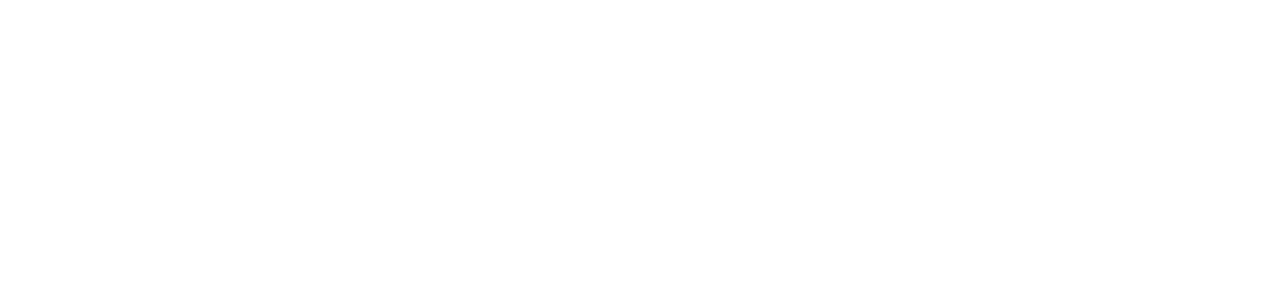
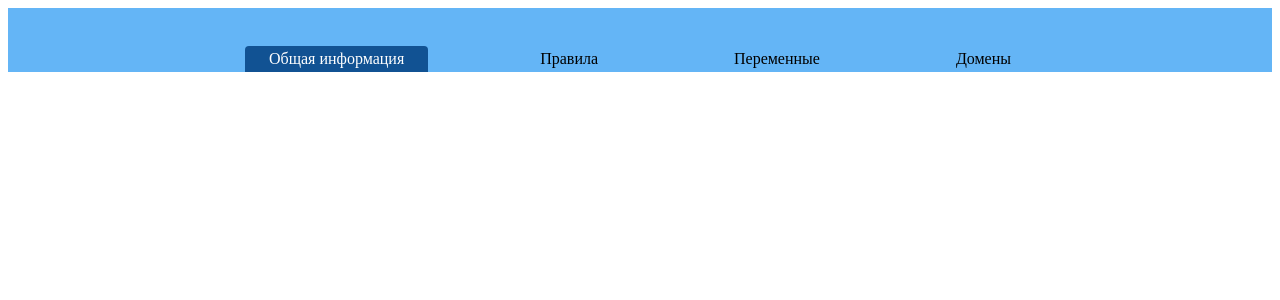
Before and after one commit to Daniil-Solo/ExpertSystemOnReact, a React (Create React App) app: page / in a window 1280 px wide. Shown: the top 300 px of the page. Built offline with nearby package versions, Linux system fonts and the light colour scheme.

Commit message:
add tabs for top menu

```diff
--- a/src/App.js
+++ b/src/App.js
@@ -1,7 +1,11 @@
+import TopMenu from "./components/TopMenu";
+import React from "react";
+
 function App() {
+  const [currentTabIndex, setCurrentTabIndex] = React.useState(0);
   return (
     <>
-
+      <TopMenu currentTabIndex={currentTabIndex} changeCurrentTabIndex={setCurrentTabIndex}/>
     </>
   );
 }
--- /dev/null
+++ b/src/components/MenuTab.jsx
@@ -0,0 +1,19 @@
+function MenuTab(props) {
+    const {title, value, isActive, changeCurrentTabIndex} = props;
+    const activeTabStyles = {
+        backgroundColor: "#115293",
+        color: "#FFFFFF"
+    }
+    const nonactiveTabStyles = {
+        backgroundColor: "transparent",
+        color: "#000000"
+    }
+    const tabStyle = isActive? activeTabStyles: nonactiveTabStyles;
+    return (
+        <p style={{...tabStyle, padding: "4px 24px", marginBottom: "0", borderTopLeftRadius: "4px", borderTopRightRadius: "4px", cursor: "pointer"}} onClick={() => changeCurrentTabIndex(value)}>
+            {title}
+        </p>
+    );
+  }
+
+export default MenuTab;
--- /dev/null
+++ b/src/components/TopMenu.jsx
@@ -0,0 +1,20 @@
+import MenuTab from "./MenuTab";
+
+function TopMenu(props) {
+    const {currentTabIndex, changeCurrentTabIndex} = props;
+    const tabTitles = ["Общая информация", "Правила", "Переменные", "Домены"]
+    return (
+      <div style={{backgroundColor: "#64B5F6", height: "64px", margin: "0", padding: "0", display: "flex", flexDirection: "column", justifyContent: "flex-end"}}>
+        <div style={{width: "878px", margin: "0 auto", display: "flex", justifyContent: "space-around", alignItems: "flex-end"}}>
+            {
+                tabTitles.map(
+                    (tabTitle, index) => <MenuTab title={tabTitle} value={index} isActive={currentTabIndex === index} changeCurrentTabIndex={changeCurrentTabIndex}/>
+                )
+            }
+        </div>
+
+      </div>
+    );
+  }
+
+export default TopMenu;
```
